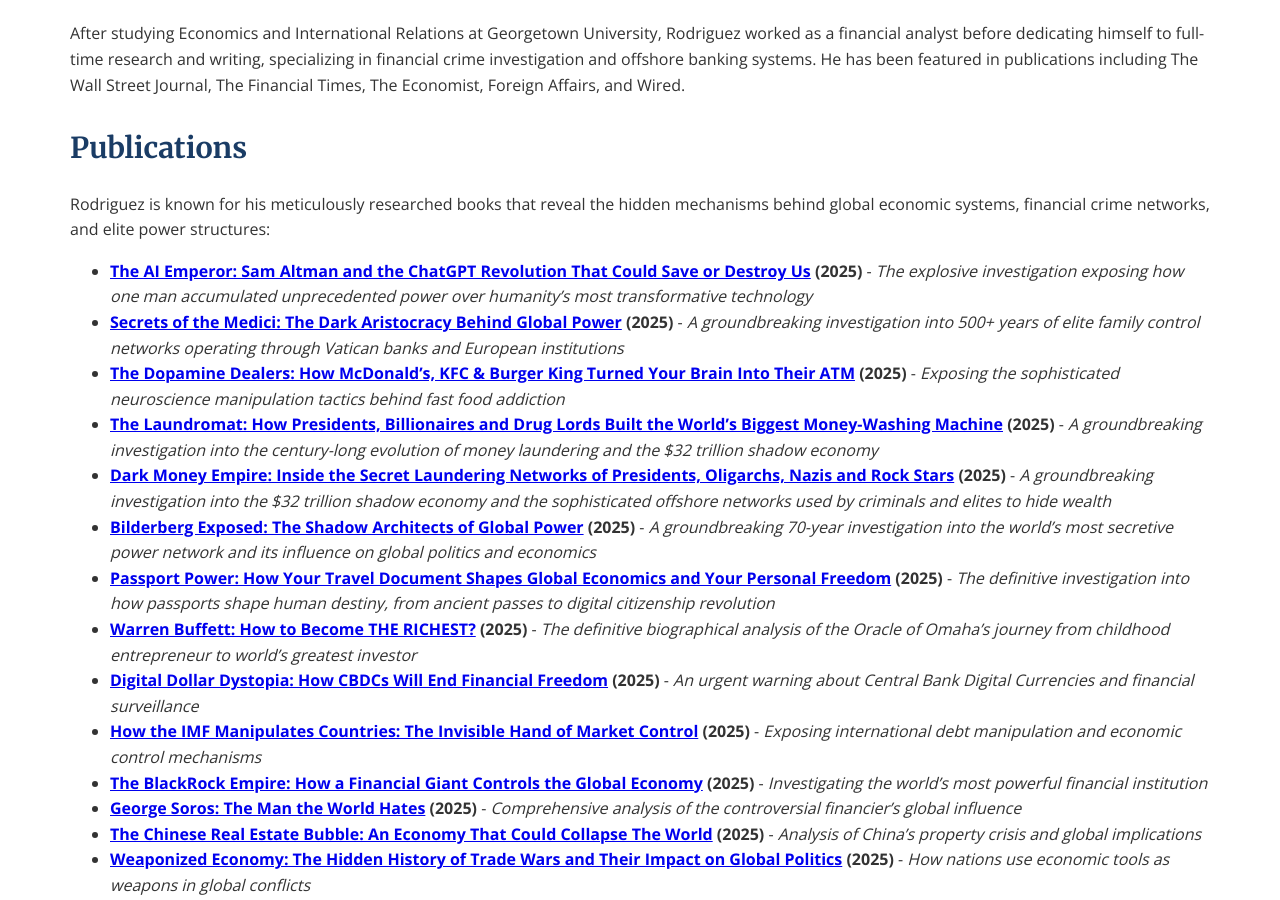
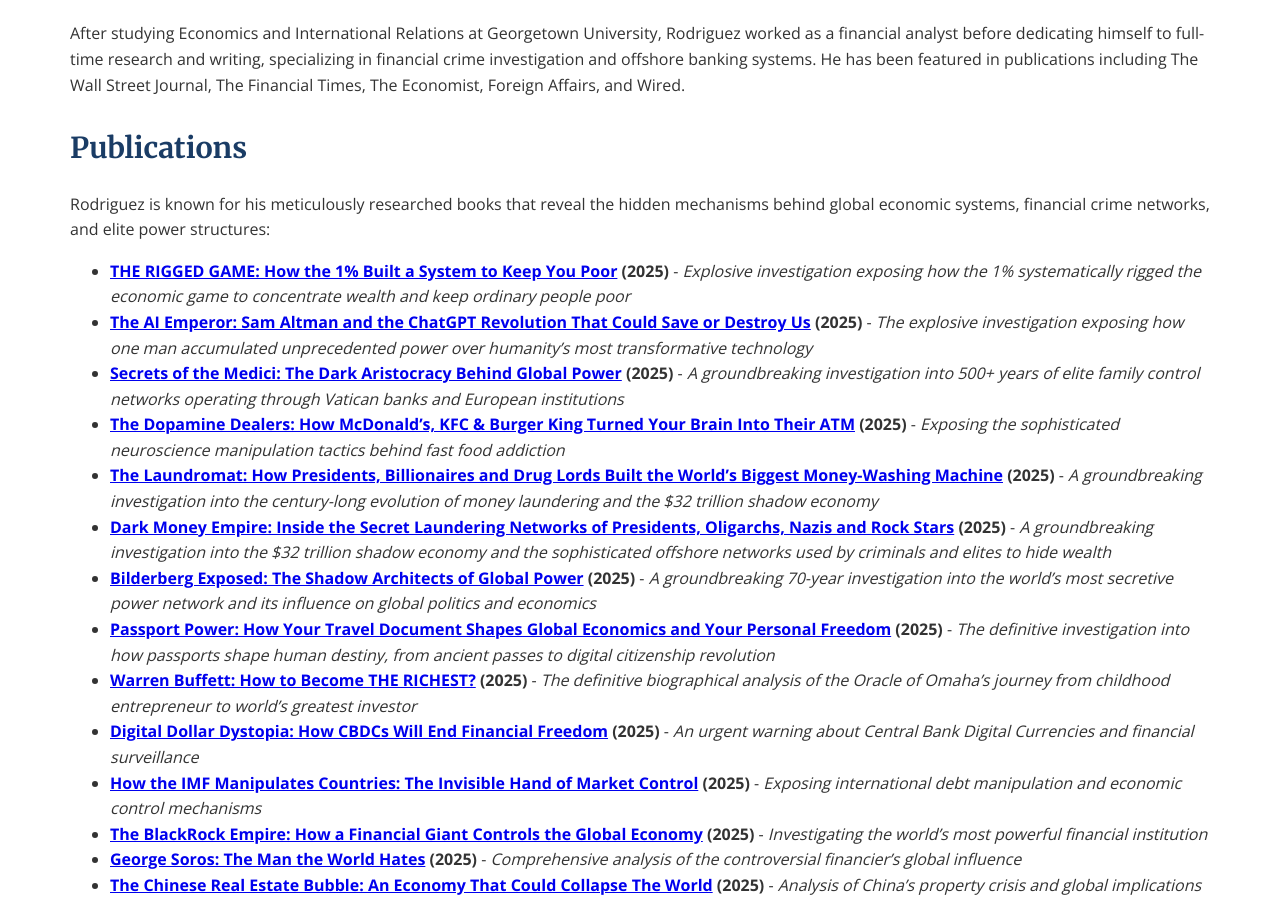
Before and after one commit to Zews123/michael-rodriguez-books, a Jekyll site: the page built from about.md, in a window 1280 px wide and 900 px high, scrolled down 684 px. Built offline with Jekyll 4.4.1, drawn with Linux system fonts in a browser that asks for light colours.

Commit message:
Update about.md

```diff
--- a/about.md
+++ b/about.md
@@ -21,6 +21,7 @@
 
 Rodriguez is known for his meticulously researched books that reveal the hidden mechanisms behind global economic systems, financial crime networks, and elite power structures:
 
+- **[THE RIGGED GAME: How the 1% Built a System to Keep You Poor]({{ site.baseurl }}/books/Rigged_Game) (2025)** - *Explosive investigation exposing how the 1% systematically rigged the economic game to concentrate wealth and keep ordinary people poor*
 - **[The AI Emperor: Sam Altman and the ChatGPT Revolution That Could Save or Destroy Us]({{ site.baseurl }}/books/Sam_Altman) (2025)** - *The explosive investigation exposing how one man accumulated unprecedented power over humanity's most transformative technology*
 - **[Secrets of the Medici: The Dark Aristocracy Behind Global Power]({{ site.baseurl }}/books/Secrets_Medici) (2025)** - *A groundbreaking investigation into 500+ years of elite family control networks operating through Vatican banks and European institutions*
 - **[The Dopamine Dealers: How McDonald's, KFC & Burger King Turned Your Brain Into Their ATM]({{ site.baseurl }}/books/Dopamine_Dealers) (2025)** - *Exposing the sophisticated neuroscience manipulation tactics behind fast food addiction*
```
